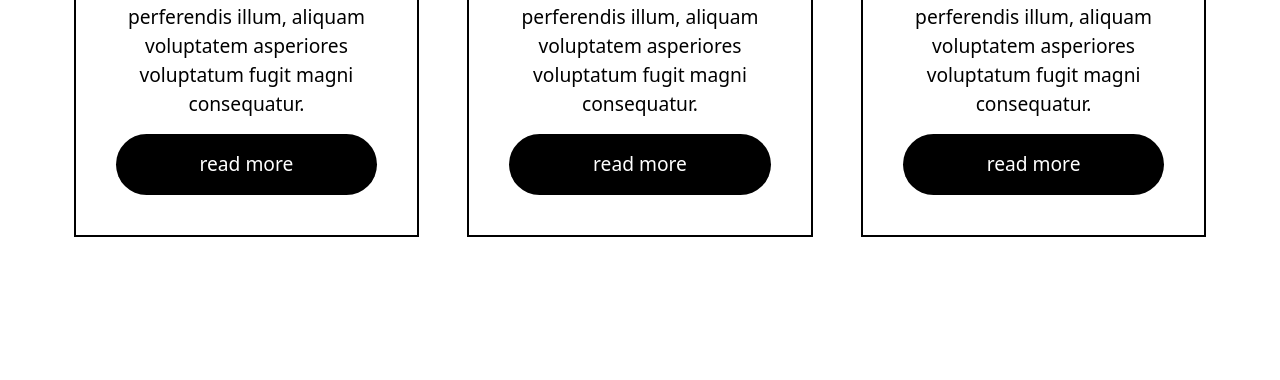
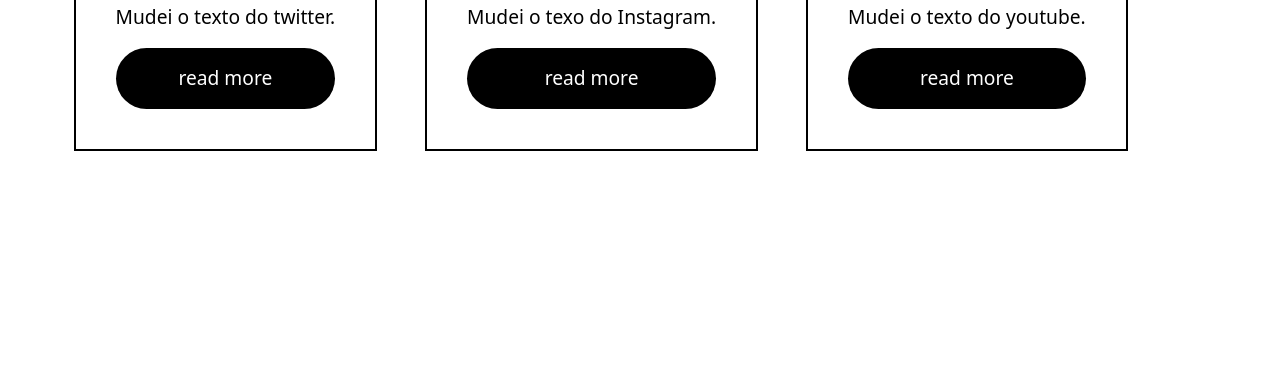
Before and after one commit to xRaySilva/cards-curso-dc, a plain HTML site: page index.html in a window 1280 px wide. Shown: the part 420-800 px from the top of the page. Drawn offline with nearby package versions, Linux system fonts and the light colour scheme.

Commit message:
mudei o texto dos cards

```diff
--- a/index.html
+++ b/index.html
@@ -16,7 +16,7 @@
             <div class="border-2 border-black p-10 text-center flex flex-col gap-[1rem] items-center hover:bg-blue-500 hover:text-white hover:cursor-pointer duration-300 ease-in">
                 <i class="fa-brands fa-x-twitter text-[4.5rem]"></i>
                 <h2 class="uppercase text-[2rem] font-bold">twitter</h2>
-                <p class="text-[1.2rem]">Lorem ipsum dolor sit amet consectetur adipisicing elit. Autem obcaecati fugiat perferendis illum, aliquam voluptatem asperiores voluptatum fugit magni consequatur.
+                <p class="text-[1.2rem]">Mudei o texto do twitter.
                 </p>
                 <a class="text-[1.2rem] upppercase font-light bg-black text-white py-4 rounded-full max-w-[24.25rem] w-full" href="#">read more</a>
             </div>
@@ -24,7 +24,7 @@
             <div class="border-2 border-black p-10 text-center flex flex-col gap-[1rem] items-center hover:bg-[#b681c3] hover:text-white hover:cursor-pointer duration-300 ease-in">
                 <i class="fa-brands fa-instagram text-[4.5rem]"></i>
                 <h2 class="uppercase text-[2rem] font-bold">instagram</h2>
-                <p class="text-[1.2rem]">Lorem ipsum dolor sit amet consectetur adipisicing elit. Autem obcaecati fugiat perferendis illum, aliquam voluptatem asperiores voluptatum fugit magni consequatur.
+                <p class="text-[1.2rem]">Mudei o texo do Instagram.
                 </p>
                 <a class="text-[1.2rem] upppercase font-light bg-black text-white py-4 rounded-full max-w-[24.25rem] w-full" href="#">read more</a>
             </div>
@@ -32,7 +32,7 @@
             <div class="border-2 border-black p-10 text-center flex flex-col gap-[1rem] items-center hover:bg-red-500 hover:text-white hover:cursor-pointer duration-300 ease-in">
                 <i class="fa-brands fa-youtube text-[4.5rem]"></i>
                 <h2 class="uppercase text-[2rem] font-bold">youtuber</h2>
-                <p class="text-[1.2rem]">Lorem ipsum dolor sit amet consectetur adipisicing elit. Autem obcaecati fugiat perferendis illum, aliquam voluptatem asperiores voluptatum fugit magni consequatur.
+                <p class="text-[1.2rem]">Mudei o texto do youtube.
                 </p>
                 <a class="text-[1.2rem] upppercase font-light bg-black text-white py-4 rounded-full max-w-[24.25rem] w-full" href="#">read more</a>
             </div>
```
